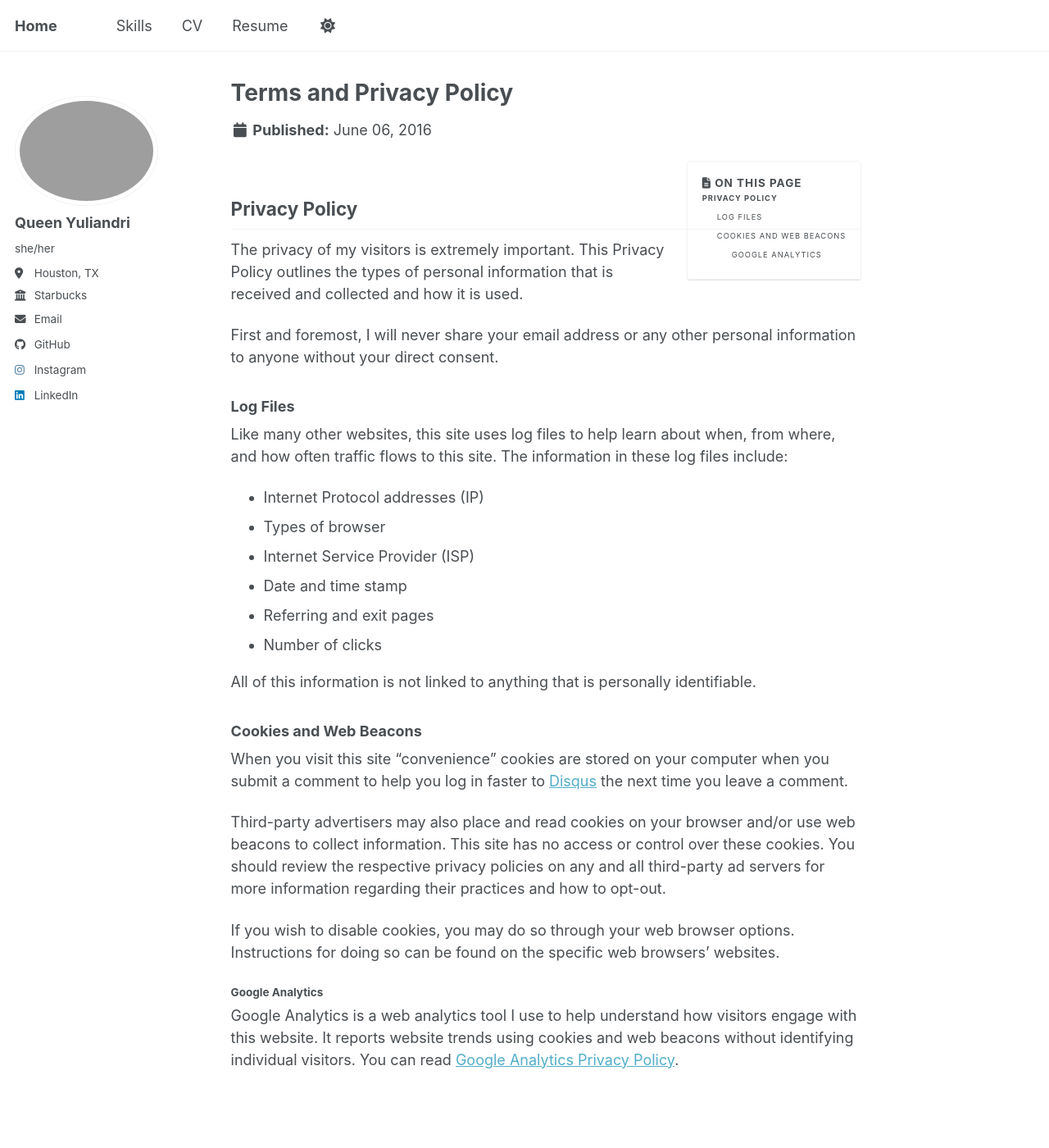
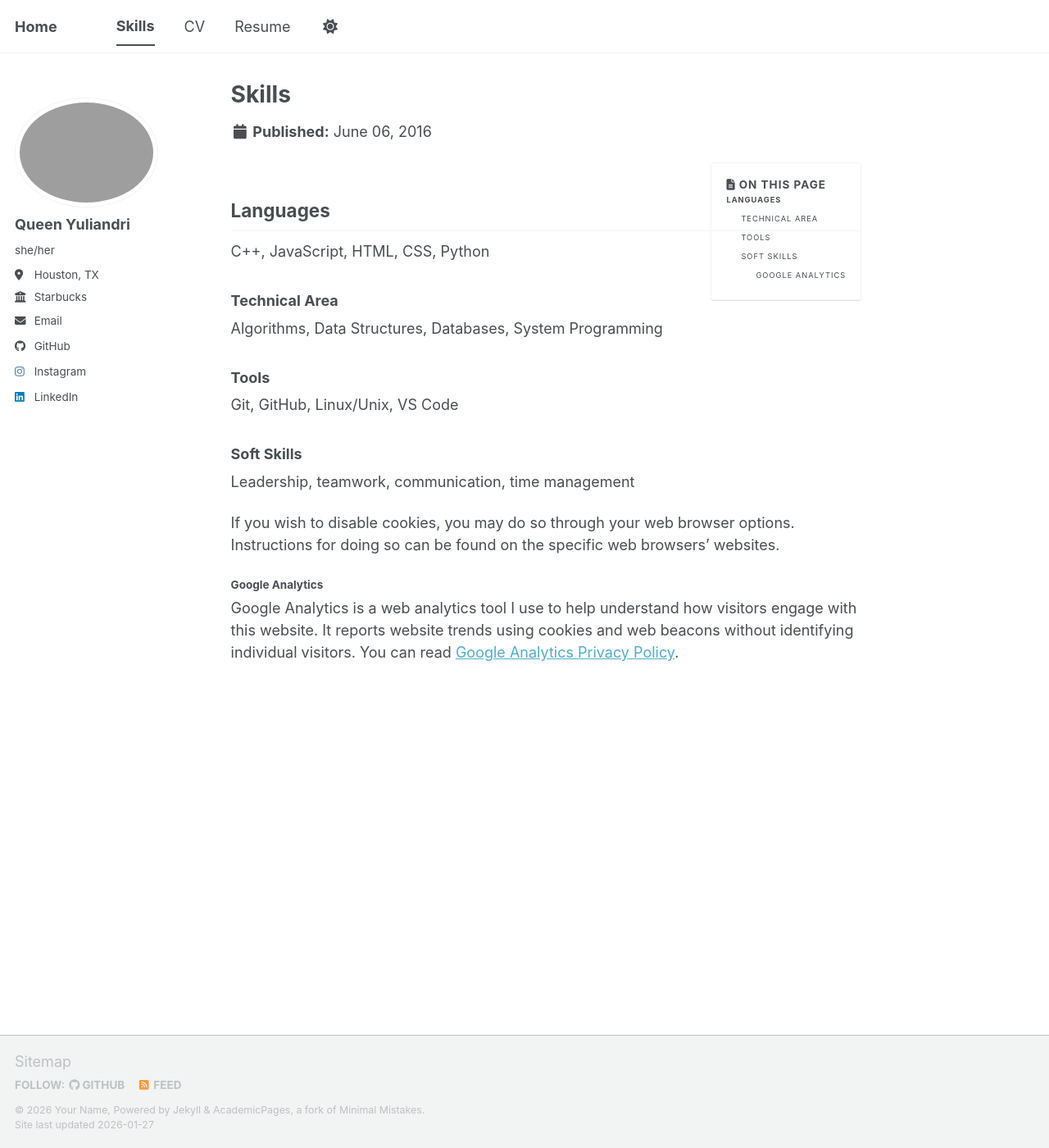
Before and after one commit to Queen-aty/Queen-aty.github.io, a Jekyll site: the page built from _pages/terms.md, in a window 1280 px wide and 1400 px high. Shown: the whole window at 82% size. Built offline with Jekyll 4.4.1, drawn with Linux system fonts in a browser that asks for light colours; a script bundle is joined from its source files by our own code; library files that are not in the unit come from our copies.

Commit message:
Update terms.md

```diff
--- a/_pages/terms.md
+++ b/_pages/terms.md
@@ -1,36 +1,27 @@
 ---
-permalink: /terms/
-title: "Terms and Privacy Policy"
+permalink: /skills/
+title: "Skills"
 modified: 2016-06-06
 ---
 
 {% include base_path %}
 {% include toc %}
 
-## Privacy Policy
+## Languages
 
-The privacy of my visitors is extremely important. This Privacy Policy outlines the types of personal information that is received and collected and how it is used.
+C++, JavaScript, HTML, CSS, Python
 
-First and foremost, I will never share your email address or any other personal information to anyone without your direct consent.
+### Technical Area
 
-### Log Files
+Algorithms, Data Structures, Databases, System Programming
 
-Like many other websites, this site uses log files to help learn about when, from where, and how often traffic flows to this site. The information in these log files include:
+### Tools
 
-* Internet Protocol addresses (IP)
-* Types of browser
-* Internet Service Provider (ISP)
-* Date and time stamp
-* Referring and exit pages
-* Number of clicks
+Git, GitHub, Linux/Unix, VS Code
 
-All of this information is not linked to anything that is personally identifiable.
+### Soft Skills
 
-### Cookies and Web Beacons
-
-When you visit this site "convenience" cookies are stored on your computer when you submit a comment to help you log in faster to [Disqus](https://disqus.com) the next time you leave a comment.
-
-Third-party advertisers may also place and read cookies on your browser and/or use web beacons to collect information. This site has no access or control over these cookies. You should review the respective privacy policies on any and all third-party ad servers for more information regarding their practices and how to opt-out.
+Leadership, teamwork, communication, time management
 
 If you wish to disable cookies, you may do so through your web browser options. Instructions for doing so can be found on the specific web browsers' websites.
 
```
